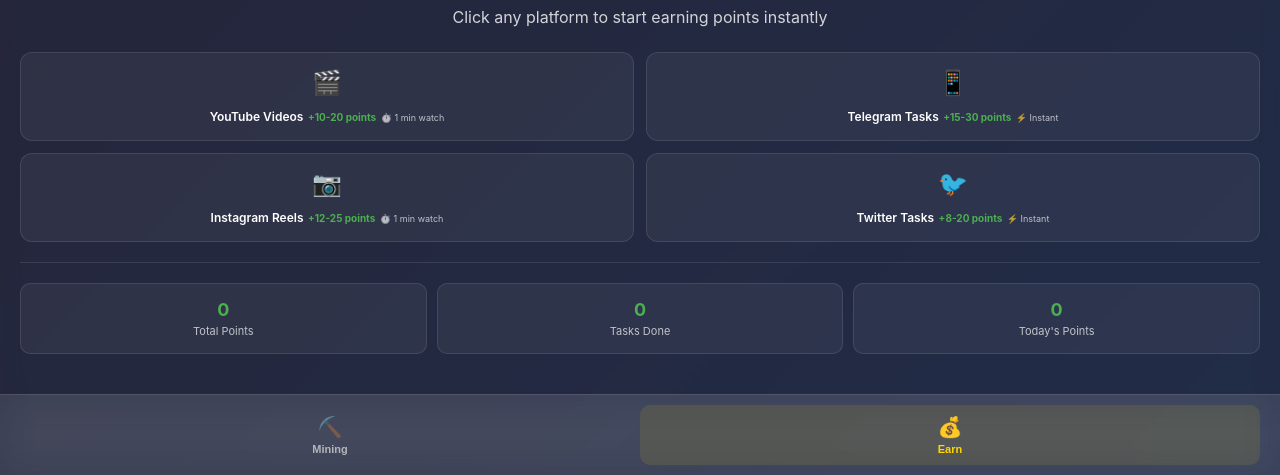
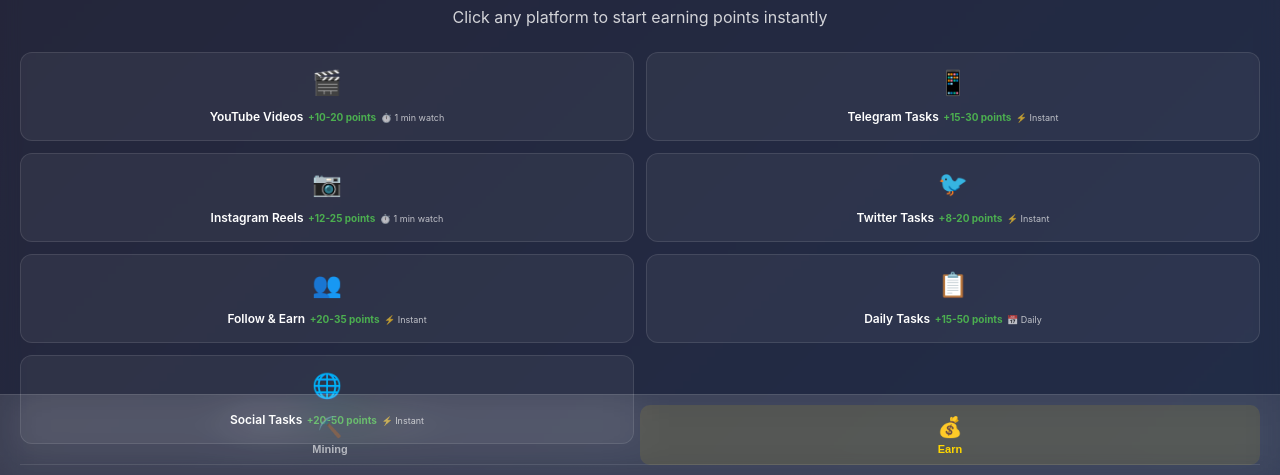
Before and after one commit to fahimuddin786-dotcom/tapearn-native-app, a website: page index.html in a window 1280 px wide. Both pictures are taken after a click on the button "💰 Earn". Shown: the part 325-800 px from the top of the page. Drawn offline with Linux system fonts and the light colour scheme.

Commit message:
Update index.html

```diff
--- a/index.html
+++ b/index.html
@@ -227,6 +227,24 @@
                                 <span class="platform-points">+8-20 points</span>
                                 <span class="platform-time">⚡ Instant</span>
                             </div>
+                            <div class="platform-card" onclick="showFollowSection()">
+                                <span class="platform-icon">👥</span>
+                                <span class="platform-name">Follow & Earn</span>
+                                <span class="platform-points">+20-35 points</span>
+                                <span class="platform-time">⚡ Instant</span>
+                            </div>
+                            <div class="platform-card" onclick="showTasks()">
+                                <span class="platform-icon">📋</span>
+                                <span class="platform-name">Daily Tasks</span>
+                                <span class="platform-points">+15-50 points</span>
+                                <span class="platform-time">📅 Daily</span>
+                            </div>
+                            <div class="platform-card" onclick="showSocialTasks()">
+                                <span class="platform-icon">🌐</span>
+                                <span class="platform-name">Social Tasks</span>
+                                <span class="platform-points">+20-50 points</span>
+                                <span class="platform-time">⚡ Instant</span>
+                            </div>
                         </div>
 
                         <div class="earn-stats">
```
